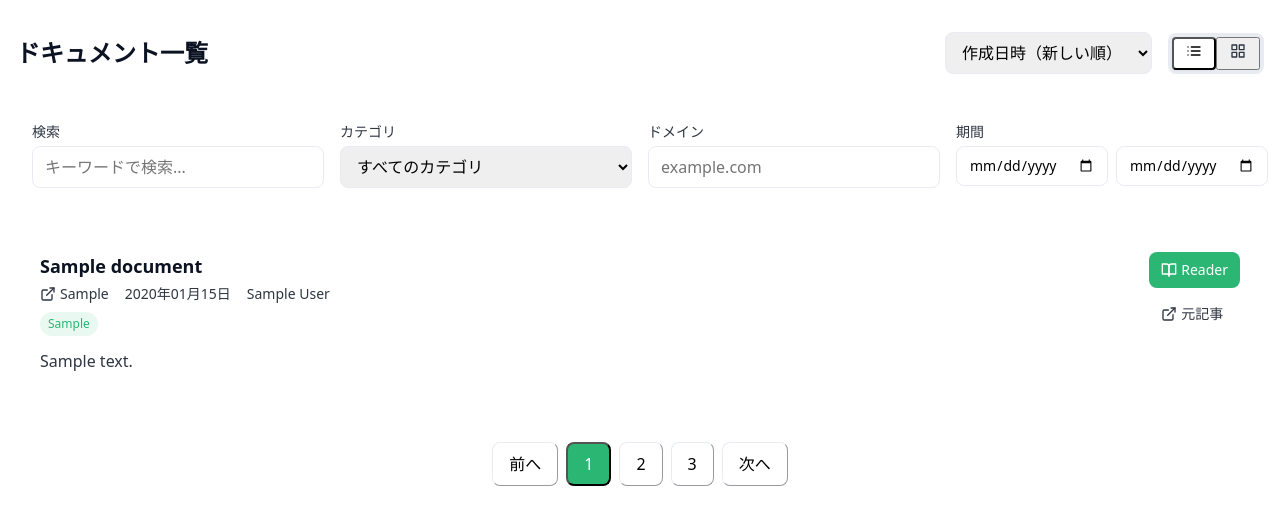
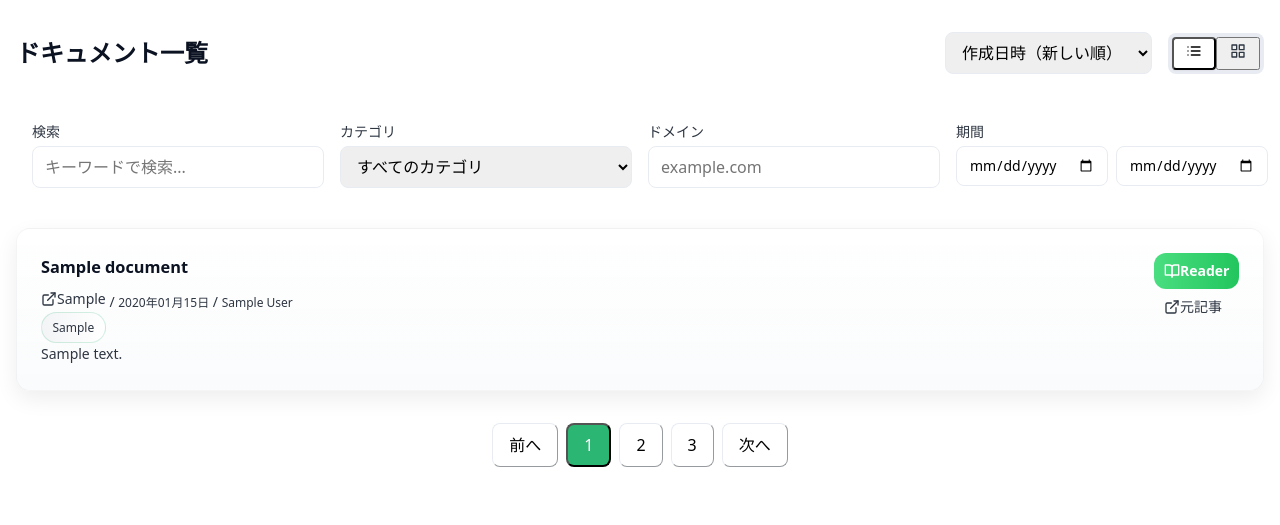
Before and after one commit to takpanda/scrap-board, a FastAPI app: page /documents in a window 1280 px wide. Shown: the part 64-589 px from the top of the page. Run offline with FastAPI, Linux system fonts and the light colour scheme; tables that the repository leaves empty hold one stand-in row (values such as "Sample post").

Commit message:
ui: update documents cards — Dify-like card layout and spacing tweaks

```diff
--- a/app/static/css/style.css
+++ b/app/static/css/style.css
@@ -398,6 +398,136 @@
     transition: all 0.2s;
 }
 
+/* Utilities for card layout fallbacks */
+.card-like {
+    overflow: hidden;
+}
+
+/* Line clamp fallback for browsers without Tailwind line-clamp plugin */
+.line-clamp-3 {
+    display: -webkit-box;
+    -webkit-line-clamp: 3;
+    -webkit-box-orient: vertical;
+    overflow: hidden;
+}
+
+.tag-secondary {
+    background: rgba(232, 236, 242, 0.8);
+    color: var(--graphite);
+    padding: 0.25rem 0.5rem;
+    border-radius: 9999px;
+    font-size: 0.75rem;
+}
+
+/* Card hover lift and shadow */
+.card-like {
+    transition: transform 0.18s ease, box-shadow 0.18s ease;
+}
+.card-like:hover {
+    transform: translateY(-3px);
+    box-shadow: 0 12px 28px rgba(11,18,33,0.10);
+}
+
+/* Left accent bar for doc cards */
+.doc-card {
+    position: relative;
+    overflow: visible;
+}
+/* Accent bar removed - previous ::before styles deleted */
+/* slightly softer card corners and border */
+.doc-card {
+    border-radius: 14px;
+    border: 1px solid rgba(14,20,26,0.04);
+}
+
+/* Inner highlight and soft inset shadow for premium edge feel */
+.doc-card {
+    background: linear-gradient(180deg, rgba(255,255,255,0.96), rgba(250,251,252,0.98));
+    box-shadow: 0 8px 22px rgba(11,18,33,0.07), inset 0 1px 0 rgba(255,255,255,0.6);
+}
+
+/* Source badge in top-right */
+.source-badge {
+    backdrop-filter: blur(6px);
+    border: 1px solid rgba(14,20,26,0.04);
+}
+
+/* Make sure badge appears above the accent bar */
+.doc-card .source-badge {
+    position: relative;
+    z-index: 2;
+}
+
+/* Buttons in cards */
+.card-like .btn {
+    padding-left: 0.6rem;
+    padding-right: 0.6rem;
+    border-radius: 0.75rem;
+    transition: transform 0.12s ease, background-color 0.12s ease, box-shadow 0.12s ease;
+}
+.card-like .btn:hover {
+    transform: translateY(-2px);
+}
+.card-like .btn.bg-emerald {
+    background: var(--emerald);
+    color: white;
+    box-shadow: 0 6px 18px rgba(43,182,115,0.12);
+}
+
+/* Gradient primary CTA similar to reference */
+.gradient-cta {
+    background: linear-gradient(90deg, #4ade80 0%, #22c55e 100%);
+    color: white;
+    font-weight: 600;
+}
+
+/* Thumbnail adjustments */
+/* Thumbnail removed - styles cleaned up */
+.card-like .btn.border:hover {
+    background: rgba(232,236,242,0.6);
+}
+
+/* Tighter favicon box */
+.card-like .w-14.h-14 {
+    width: 56px;
+    height: 56px;
+    border-radius: 8px;
+}
+
+/* Title and snippet tweaks */
+.doc-title {
+    font-size: 1.02rem;
+}
+.card-like p {
+    line-height: 1.6;
+}
+
+/* Tag hover */
+.tag-enhanced:hover, .tag-secondary:hover {
+    transform: translateY(-2px);
+    box-shadow: 0 8px 20px rgba(11,18,33,0.06);
+}
+
+/* Stronger tag color for primary category */
+.tag-enhanced {
+    background: linear-gradient(135deg, rgba(43,182,115,0.12), rgba(43,182,115,0.06));
+    color: var(--emerald);
+    padding: 0.35rem 0.65rem;
+    font-size: 0.75rem;
+}
+
+/* Category-specific tag colors */
+.tag-tech { background: linear-gradient(90deg, #e0e7ff, #eef2ff); color: #4f46e5; }
+.tag-dev { background: linear-gradient(90deg, #f0f9ff, #e6f6ff); color: #0ea5a4; }
+.tag-business { background: linear-gradient(90deg, #fff7ed, #fffbeb); color: #d97706; }
+.tag-security { background: linear-gradient(90deg, #fff1f2, #fff7f9); color: #ef4444; }
+.tag-research { background: linear-gradient(90deg, #f7fee7, #f0fdf4); color: #16a34a; }
+.tag-other { background: linear-gradient(90deg, #f3f4f6, #ffffff); color: var(--graphite); }
+
+.source-badge {
+    box-shadow: 0 4px 12px rgba(11,18,33,0.06);
+}
+
 .btn-primary {
     background: var(--emerald);
     color: white;
--- a/app/templates/documents.html
+++ b/app/templates/documents.html
@@ -118,71 +118,74 @@
     <!-- Documents List -->
     <div id="documents-container">
         {% if documents %}
-        <div class="space-y-4">
+    <div class="grid grid-cols-1 md:grid-cols-2 lg:grid-cols-3 gap-8">
+            {% set category_class_map = {
+                'テック/AI': 'tag-tech',
+                'ソフトウェア開発': 'tag-dev',
+                'ビジネス': 'tag-business',
+                'セキュリティ': 'tag-security',
+                '研究': 'tag-research',
+                'その他': 'tag-other'
+            } %}
+
             {% for document in documents %}
-            <div class="bg-white rounded-xl border border-mist p-6 hover:shadow-md transition-shadow">
-                <div class="flex justify-between items-start mb-3">
-                    <div class="flex-1">
-                        <h3 class="text-lg font-semibold text-ink mb-1">
-                            <a href="/documents/{{ document.id }}" class="hover:text-emerald transition-colors">
+                <div class="doc-card card-like bg-white rounded-xl border border-mist p-6 hover:shadow-lg transition-shadow">
+                    <div class="flex items-start gap-4">
+                        <div class="flex-1 min-w-0">
+                            <a href="/documents/{{ document.id }}" class="doc-title text-lg font-semibold text-ink hover:text-emerald transition-colors block truncate">
                                 {{ document.title }}
                             </a>
-                        </h3>
 
-                        <div class="flex items-center space-x-4 text-sm text-graphite mb-2">
+                            {% set _has_meta = false %}
+                            <div class="mt-2 text-sm text-graphite">
                                 {% if document.url %}
-                            <span class="flex items-center space-x-1">
+                                    <span class="inline-flex items-center gap-2 truncate">
                                         <i data-lucide="external-link" class="w-3 h-3"></i>
-                                <span>{{ document.domain }}</span>
+                                        <span class="truncate">{{ document.domain }}</span>
                                     </span>
+                                    {% set _has_meta = true %}
                                 {% else %}
-                            <span class="flex items-center space-x-1">
+                                    <span class="inline-flex items-center gap-2">
                                         <i data-lucide="file-text" class="w-3 h-3"></i>
                                         <span>PDF</span>
                                     </span>
+                                    {% set _has_meta = true %}
                                 {% endif %}
 
-                            <span>{{ document.created_at.strftime('%Y年%m月%d日') }}</span>
+                                {% if document.created_at %}
+                                    {% if _has_meta %}<span class="mx-2 text-gray-400">/</span>{% endif %}
+                                    <time class="text-xs text-gray-400">{{ document.created_at.strftime('%Y年%m月%d日') }}</time>
+                                    {% set _has_meta = true %}
+                                {% endif %}
 
                                 {% if document.author %}
-                            <span>{{ document.author }}</span>
+                                    {% if _has_meta %}<span class="mx-2 text-gray-400">/</span>{% endif %}
+                                    <span class="text-xs">{{ document.author }}</span>
                                 {% endif %}
                             </div>
 
-                        <!-- Categories and Tags -->
                             {% if document.classifications %}
-                        <div class="flex flex-wrap items-center gap-2 mb-3">
-                            <span class="bg-emerald/10 text-emerald px-2 py-1 rounded-full text-xs font-medium">
-                                {{ document.classifications[0].primary_category }}
-                            </span>
-
+                            <div class="mt-3 flex items-center gap-3 flex-wrap">
+                                {% set cat = document.classifications[0].primary_category %}
+                                <span class="tag-enhanced {{ category_class_map.get(cat, 'tag-other') }}">{{ cat }}</span>
                                 {% if document.classifications[0].tags %}
                                     {% for tag in document.classifications[0].tags[:3] %}
-                            <span class="bg-mist text-graphite px-2 py-1 rounded-full text-xs">
-                                {{ tag }}
-                            </span>
+                                    <span class="tag-secondary text-xs">{{ tag }}</span>
                                     {% endfor %}
                                 {% endif %}
                             </div>
                             {% endif %}
 
-                        <!-- Content Preview -->
-                        <p class="text-graphite leading-relaxed">
-                            {{ document.content_text[:200] }}{% if document.content_text|length > 200 %}...{% endif %}
-                        </p>
+                            <p class="mt-3 text-sm text-graphite leading-relaxed line-clamp-3">{{ document.content_text[:300] }}{% if document.content_text|length > 300 %}...{% endif %}</p>
                         </div>
 
-                    <!-- Actions -->
-                    <div class="flex flex-col space-y-2 ml-4">
-                        <a href="/reader/{{ document.id }}"
-                           class="bg-emerald text-white px-3 py-2 rounded-lg text-sm hover:bg-emerald/90 transition-colors flex items-center space-x-1">
+                        <div class="ml-4 flex flex-col gap-2">
+                            <a href="/reader/{{ document.id }}" class="btn gradient-cta text-white px-3 py-2 rounded-lg text-sm flex items-center gap-2">
                                 <i data-lucide="book-open" class="w-4 h-4"></i>
                                 <span>Reader</span>
                             </a>
-
                             {% if document.url %}
-                        <a href="{{ document.url }}" target="_blank"
-                           class="border border-mist text-graphite px-3 py-2 rounded-lg text-sm hover:bg-mist transition-colors flex items-center space-x-1">
+                            <a href="{{ document.url }}" target="_blank" class="btn border border-mist text-graphite px-3 py-2 rounded-lg text-sm flex items-center gap-2">
                                 <i data-lucide="external-link" class="w-4 h-4"></i>
                                 <span>元記事</span>
                             </a>
```
Lines whose indentation alone changed are shown as unchanged.
